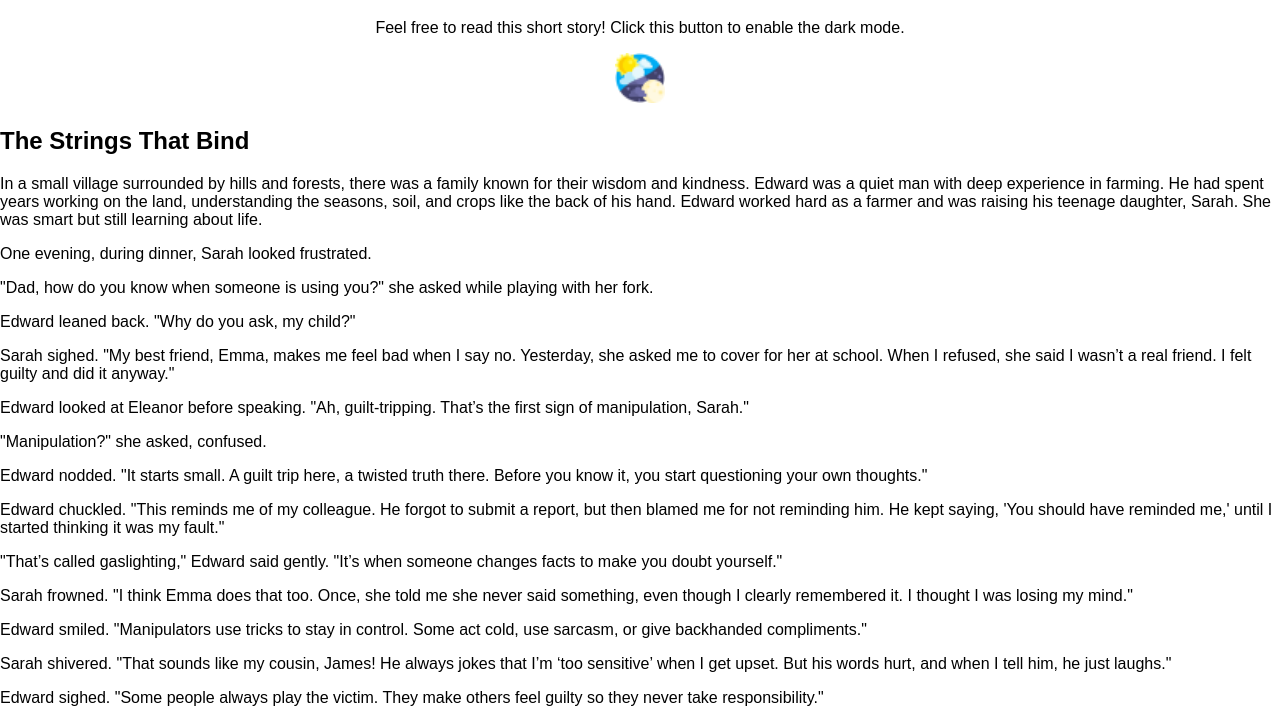
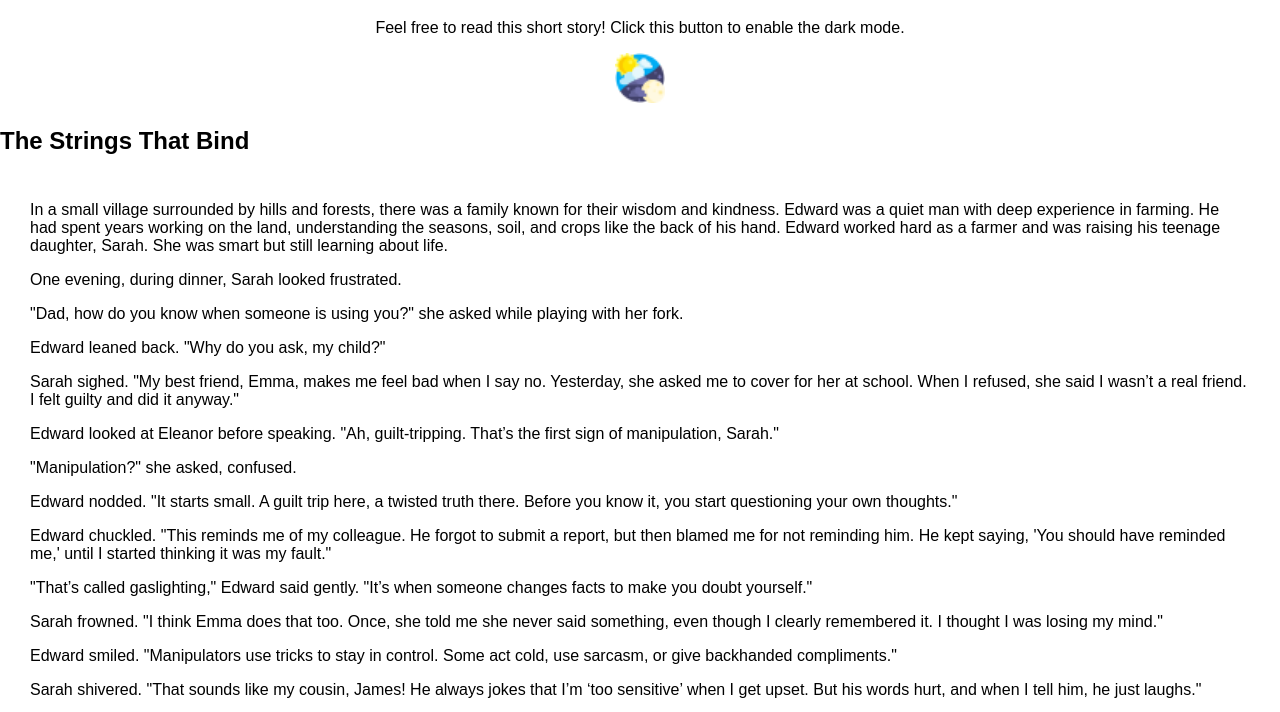
Before and after one commit to pebriarto/simulation, a plain HTML site: page index.html in a window 1280 px wide. Shown: the part 61-773 px from the top of the page. Drawn offline with Linux system fonts and the light colour scheme.

Commit message:
Update style.css

```diff
--- a/style.css
+++ b/style.css
@@ -30,3 +30,10 @@ body.dark-mode {
     background-color: black;
     color: white;
 }
+
+/* Basic styling for the story text */
+#story {
+    font-size: 16px;
+    margin: 20px;
+    padding: 10px;
+}
```
